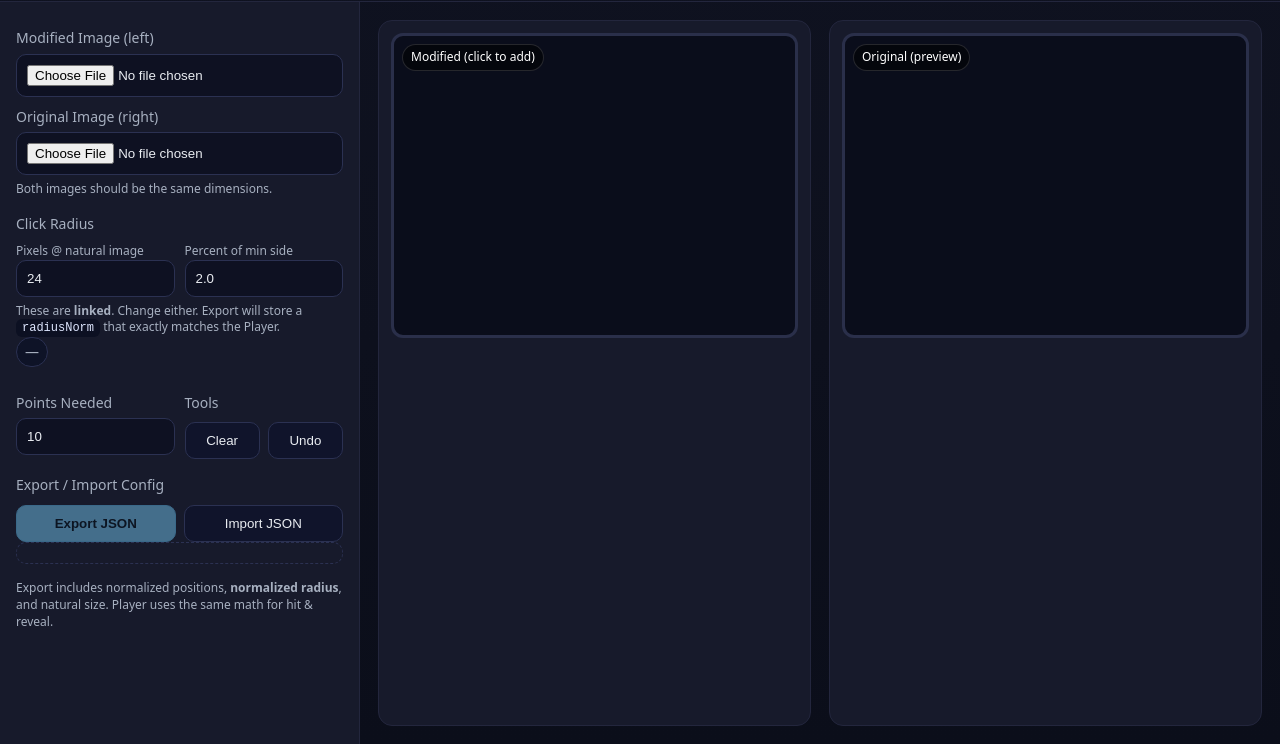
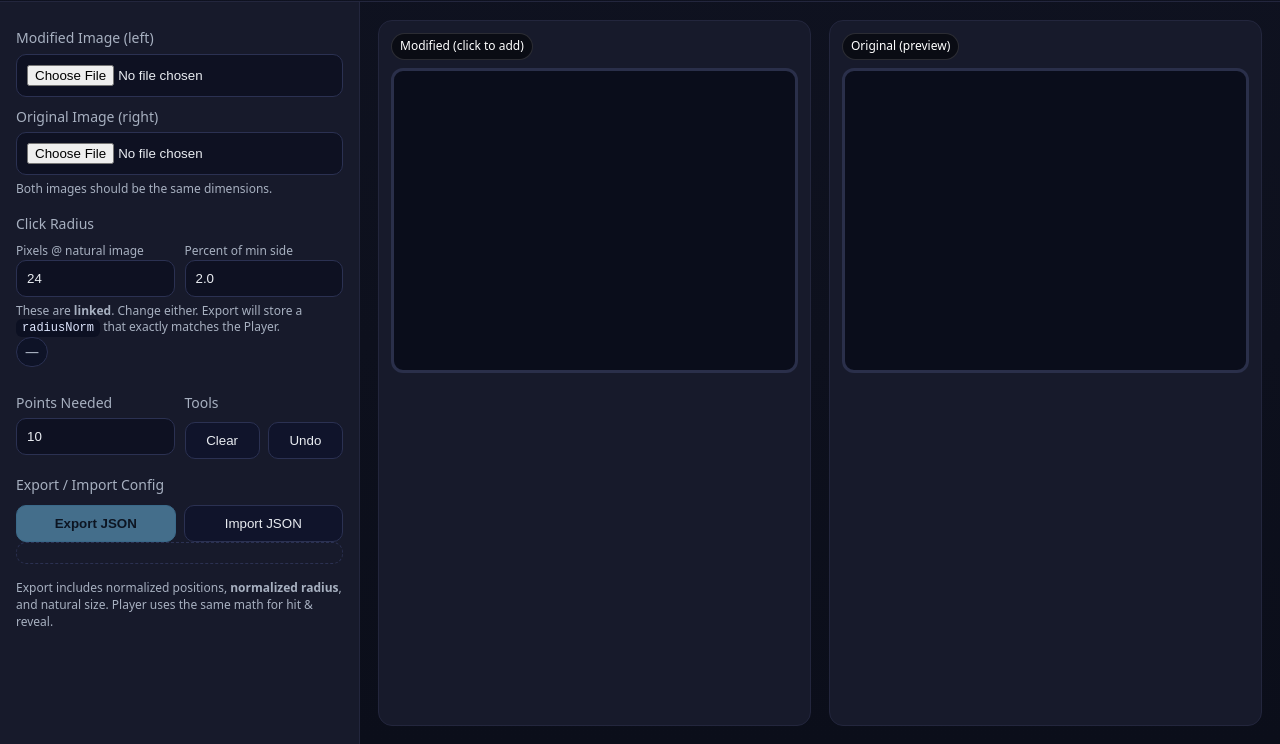
Before and after one commit to Elitenewb/Spot-the-difference, a plain HTML site: page creator.html in a window 1280 px wide. Shown: the part 56-800 px from the top of the page. Drawn offline with Linux system fonts and the light colour scheme.

Commit message:
Move badges above canvas frames to prevent blocking clicks

```diff
--- a/creator.html
+++ b/creator.html
@@ -27,7 +27,7 @@
     .card{background:var(--panel);border:1px solid #23263d;border-radius:14px;padding:12px}
     .frame{position:relative;background:#0a0d1b;border:3px solid var(--frame);border-radius:12px;overflow:hidden;aspect-ratio:4/3;}
     canvas{width:100%;height:100%;display:block}
-    .badge{position:absolute;top:8px;left:8px;background:#0008;color:#fff;padding:4px 8px;border-radius:999px;font-size:12px;border:1px solid #ffffff22}
+    .badge{display:inline-block;background:#0008;color:#fff;padding:4px 8px;border-radius:999px;font-size:12px;border:1px solid #ffffff22;margin-bottom:8px}
     .toolbar{display:flex;gap:8px;margin-top:10px}
     .list{max-height:180px;overflow:auto;border:1px dashed #2b3152;border-radius:10px;padding:10px}
     code.k{background:#0c1022;color:#dfe7ff;padding:2px 6px;border-radius:6px}
@@ -96,14 +96,14 @@
 
     <div class="canvas-wrap">
       <div class="card">
+        <span class="badge">Modified (click to add)</span>
         <div class="frame" id="modFrame">
-          <span class="badge">Modified (click to add)</span>
           <canvas id="modCanvas"></canvas>
         </div>
       </div>
       <div class="card">
+        <span class="badge">Original (preview)</span>
         <div class="frame" id="origFrame">
-          <span class="badge">Original (preview)</span>
           <canvas id="origCanvas"></canvas>
         </div>
       </div>
```
